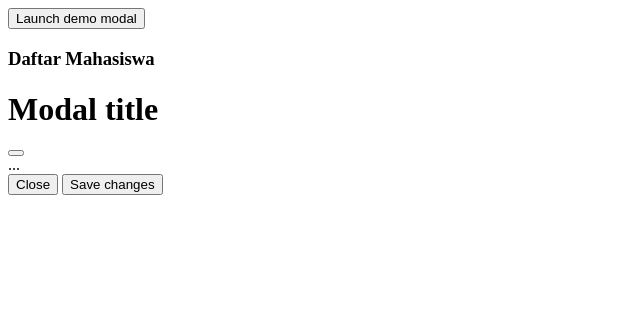
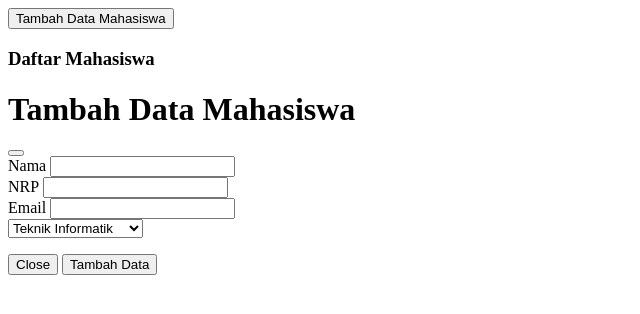
Before and after one commit to wizjdan/learning-php-mvc, a PHP site: page /phpmvc/views/mahasiswa/index.php in a window 1280 px wide. Shown: the top 314 px of the page, without its empty margins (0-640 px from the left). Run offline with PHP 8.4, Linux system fonts and the light colour scheme; the template is opened without the code that fills it, so the values that code supplies are empty; some libraries are stand-ins or nearby versions.

Commit message:
Memodifikasi form untuk insert data mahasiswa baru

```diff
--- a/app/config/config.php
+++ b/app/config/config.php
@@ -1,6 +1,6 @@
 <?php
 
-define("BASEURL", "http://localhost:8080/phpmvc/public/");
+define("BASEURL", "http://localhost:8080/phpmvc/public");
 
 //Database
 define("DB_HOST", "localhost");
--- a/app/core/Database.php
+++ b/app/core/Database.php
@@ -73,5 +73,9 @@ class Database {
         return $this->stmt->fetch(PDO::FETCH_ASSOC);
     }
 
+    public function rowCount(){
+        $this->stmt->rowCount();
+    }
+
 
 }
--- a/app/views/mahasiswa/index.php
+++ b/app/views/mahasiswa/index.php
@@ -3,8 +3,8 @@
         <div class="row">
             <div class="col-6">
                 <!-- Button trigger modal -->
-                <button type="button" class="btn btn-primary" data-bs-toggle="modal" data-bs-target="#exampleModal">
-                Launch demo modal
+                <button type="button" class="btn btn-primary" data-bs-toggle="modal" data-bs-target="#formModal">
+                Tambah Data Mahasiswa
                 </button>
                 <h3> Daftar Mahasiswa</h3>
                 <ul class="list-group">
@@ -20,19 +20,38 @@
 </div>
 
 <!-- Modal -->
-<div class="modal fade" id="exampleModal" tabindex="-1" aria-labelledby="exampleModalLabel" aria-hidden="true">
+<div class="modal fade" id="formModal" tabindex="-1" aria-labelledby="judulModal" aria-hidden="true">
   <div class="modal-dialog">
     <div class="modal-content">
       <div class="modal-header">
-        <h1 class="modal-title fs-5" id="exampleModalLabel">Modal title</h1>
+        <h1 class="modal-title fs-5" id="judulModal">Tambah Data Mahasiswa</h1>
         <button type="button" class="btn-close" data-bs-dismiss="modal" aria-label="Close"></button>
       </div>
       <div class="modal-body">
-        ...
-      </div>
+          <form action="<?= BASEURL ?>/mahasiswa/tambah" method="post">
+                <div class="mb-3">
+                    <label for="nama" class="form-label">Nama</label>
+                    <input type="text" class="form-control" id="nama" name="nama">
+                </div>
+                <div class="mb-3">
+                    <label for="nrp" class="form-label">NRP</label>
+                    <input type="number" class="form-control" id="nrp" name="nrp">
+                </div>
+                <div class="mb-3">
+                    <label for="email" class="form-label">Email</label>
+                    <input type="email" class="form-control" id="email" name="email">
+                </div>
+                <select class="form-select" aria-label="jurusan" id="jurusan" name="jurusan">
+                    <option value="Teknik Informatika">Teknik Informatik</option>
+                    <option value="Teknik Mikrobiologi">Teknik Mikrobiologi</option>
+                    <option value="Teknik Pangan">Teknik Pangan</option>
+                </select>
+
+          </div>
       <div class="modal-footer">
         <button type="button" class="btn btn-secondary" data-bs-dismiss="modal">Close</button>
-        <button type="button" class="btn btn-primary">Save changes</button>
+        <button type="submit" class="btn btn-primary">Tambah Data</button>
+        </form>
       </div>
     </div>
   </div>
```
Also changed, not shown: app/controllers/Mahasiswa.php (+7 -0 lines), app/models/Mahasiswa_model.php (+16 -0 lines).
